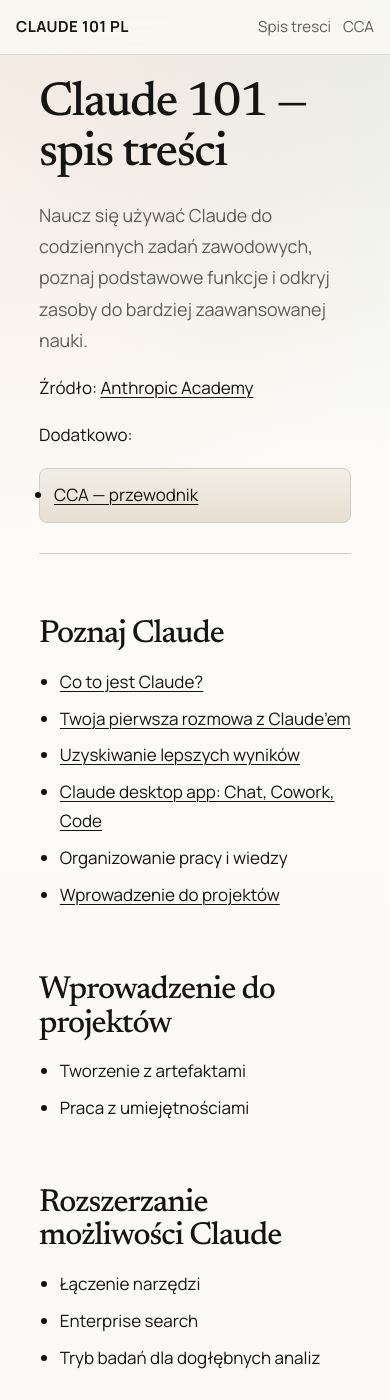
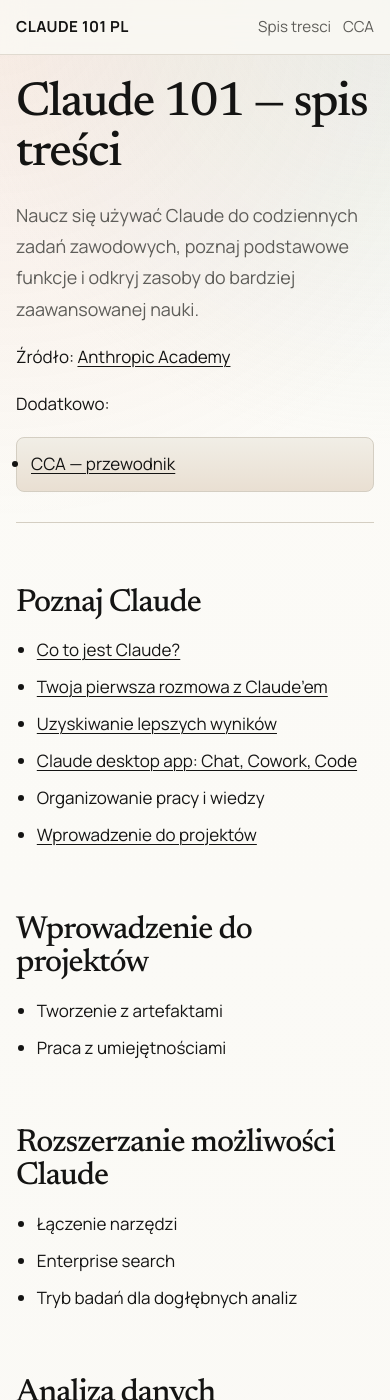
Before and after one commit to kashiash/claude-101-pl, a Jekyll site: the page built from index.md, in a window 390 px wide and 1400 px high. Built offline with Jekyll 4.4.1, drawn with Linux system fonts in a browser that asks for light colours.

Commit message:
Enforce visible 10 percent side margins

```diff
--- a/assets/site.css
+++ b/assets/site.css
@@ -92,12 +92,12 @@ a:hover {
 .page-main {
   max-width: none;
   margin: 0 auto;
-  padding: 12px 10vw 24px;
+  padding: 12px 0 24px;
 }
 
 .content-card {
-  width: 100%;
-  max-width: var(--content-width);
+  width: 80vw;
+  max-width: 80vw;
   margin: 0 auto;
   padding: 18px 12px 20px;
   background: transparent;
@@ -253,6 +253,8 @@ strong {
   }
 
   .content-card {
+    width: 100%;
+    max-width: 100%;
     padding: 12px 0 14px;
     border-radius: 0;
   }
```
